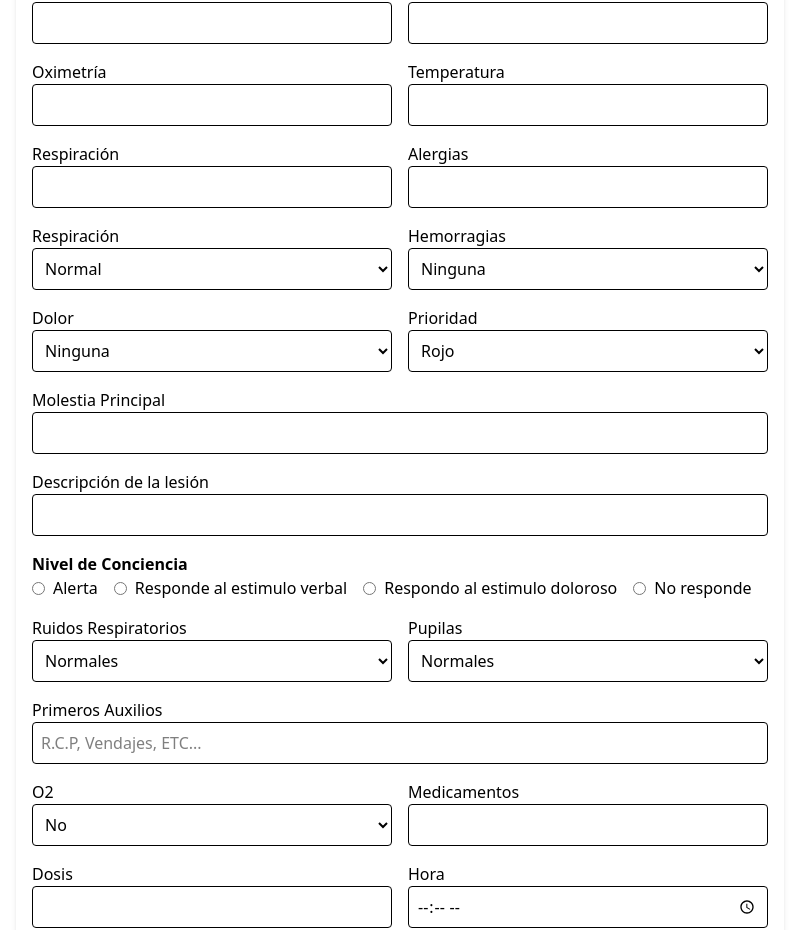
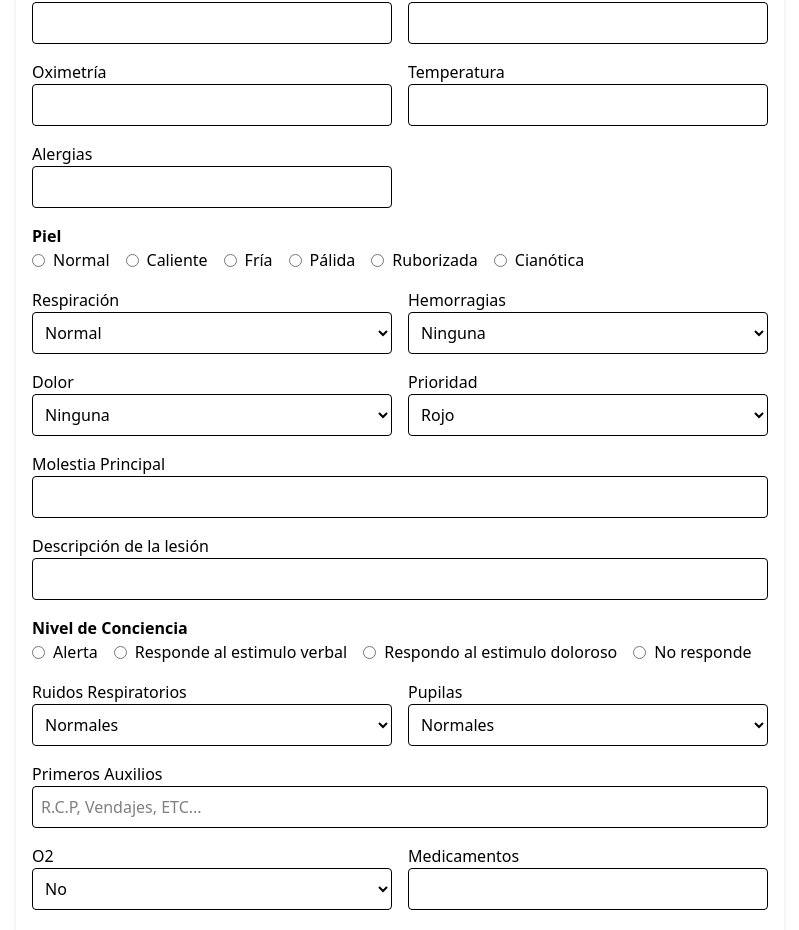
Before and after one commit to humbertoham/ambuform, a Next.js app: page / in a window 1280 px wide. Shown: the part 1189-2119 px from the top of the page, without its empty margins (240-1039 px from the left). Built offline with nearby package versions, Linux system fonts and the light colour scheme.

Commit message:
final version

```diff
--- a/src/components/forms.tsx
+++ b/src/components/forms.tsx
@@ -46,17 +46,20 @@ export default function ReportForm() {
     respiratoryNoise:'',
     aux:'',
     medicine:'',
+    pupile:'',
     medicineHour:'',
     medicineDosis:'',
     oxi:'',
     codeTras:'',
     hospital:'',
     medRec:'',
+    o2:'',
     serviceC:'',
     serviceM:'',
     operator:'',
     tUM1:'',
     tUM2:'',
+    skin:''
   });
   const sigCanvasRef = useRef<SignatureCanvas>(null);
 // Refs
@@ -91,6 +94,9 @@ const [isDrawing, setIsDrawing] = useState(false);
     const page = pdfDoc.getPages()[0];
     const { width, height } = page.getSize();
 
+    const page2 = pdfDoc.getPages()[1];
+   const { width:w2, height:h2 } = page2.getSize();
+
     // 3. Embed a font
     const helveticaFont = await pdfDoc.embedFont(StandardFonts.HelveticaBold);
 
@@ -104,7 +110,7 @@ let currentY = height - margin - logoHeight;
 
 
 // Add title
-currentY -= 70; // Space after logo
+currentY -= 15; // Space after logo
 page.drawText('AmbulanciasTVR - Reporte Médico', {
   x: margin,
   y: currentY,
@@ -198,7 +204,7 @@ const additionalData = [
   [`Tipo de llamada: ${formData.callType}`, `Estado Civil: ${formData.civilStatus}`],
   [`Derechohabiente: ${formData.beneficiary}`, `Profesión: ${formData.profession}`],
   [`Adulto responsable: ${formData.responsibleAdult}`, `Relación: ${formData.relationship}`],
-  [`Teléfono: ${formData.phone}`, `Oximetría: ${formData.vitals}%`],
+  [`Teléfono: ${formData.phone}`, "" ],
 ];
 
 
@@ -207,12 +213,11 @@ additionalData.forEach(([left, right]) => {
 });
 
 
-currentY = addSectionTitle('Información Adicional', currentY - 20);
+currentY = addSectionTitle('Signos Vitales', currentY - 20);
 const additionalDato = [
-  [`Tipo de llamada: ${formData.callType}`, `Estado Civil: ${formData.civilStatus}`],
-  [`Derechohabiente: ${formData.beneficiary}`, `Profesión: ${formData.profession}`],
-  [`Adulto responsable: ${formData.responsibleAdult}`, `Relación: ${formData.relationship}`],
-  [`Teléfono: ${formData.phone}`, `Oximetría: ${formData.vitals}`],
+  [`Presión Arterial: ${formData.arterialPress}`, `Pulso: ${formData.pulse}`],
+  [`Oximetría: ${formData.oxi}%`, `Temperatura: ${formData.temperature}`],
+  [`Alergias: ${formData.alergies}`, `Respiración: ${formData.respiration}`],
 ];
 
 
@@ -223,13 +228,185 @@ additionalDato.forEach(([left, right]) => {
 // Continue with other sections using similar pattern...
 
 // Add footer
-page.drawText('Confidential Medical Document', {
+page.drawText('Documento Médico Confidencial', {
   x: margin,
   y: 40,
   size: 10,
   font: helveticaFont,
   color: rgb(0.5, 0.5, 0.5),
 });
+
+
+
+
+
+
+
+
+
+
+
+// page 2
+const logoHeight2 = 50;
+const margin2 = 50;
+let currentY2 = h2 - margin - logoHeight;
+
+
+
+// Add title
+currentY2 -= 15; // Space after logo
+page2.drawText('AmbulanciasTVR - Reporte Médico', {
+  x: margin,
+  y: currentY2,
+  size: 24,
+  font: helveticaFont,
+  color: rgb(0, 0.2, 0.4), // Dark blue color
+});
+
+// Add decorative line under title
+currentY2 -= 20;
+page2.drawLine({
+  start: { x: margin, y: currentY2 },
+  end: { x: w2 - margin, y: currentY2 },
+  thickness: 2,
+  color: rgb(0, 0.2, 0.4),
+});
+
+// Section styles
+const sectionTitleStyle2 = {
+  font: helveticaFont,
+  size: 14,
+  color: rgb(0, 0.2, 0.4),
+};
+const subsectionTitleStyle2 = {
+  font: helveticaFont,
+  size: 12,
+};
+const normalTextStyle2 = {
+  font: helveticaFont,
+  size: 12,
+};
+
+// Create helper function for section titles
+const addSectionTitle2 = (text:any, y:any) => {
+  page2.drawText(text, { ...sectionTitleStyle2, x: margin, y });
+  return y - 30; // Return new Y position
+};
+
+// Create two-column layout helper
+interface TwoColumnOptions {
+  spacing?: number;
+  rightX?: number;
+  style?: any; // Replace 'any' with your specific text style type if available
+}
+
+const twoColumns2 = (
+  leftText: string,
+  rightText: string,
+  y: number,
+  opts: TwoColumnOptions = {}
+) => {
+  const rightX = opts.rightX ?? w2 - margin - 200;
+  page2.drawText(leftText, { ...opts.style, x: margin, y });
+  page2.drawText(rightText, { ...opts.style, x: rightX, y });
+  return y - (opts.spacing ?? 20);
+};
+
+// Additional Data Section with grid layout
+currentY2 = addSectionTitle2('Estado del Paciente', currentY2 - 20);
+const additionalDatas = [
+  [`Piel: ${formData.skin}`, `Respiración: ${formData.respiration}`],
+  [`Hemorragias: ${formData.bleeding}`, `Dolor: ${formData.pain}`],
+  [`Prioridad: ${formData.priority}`, ``],
+  [`Molestia Principal: ${formData.principal}`, "" ],
+  [`Descripción: ${formData.description}`, "" ],
+];
+
+
+additionalDatas.forEach(([left, right]) => {
+  currentY2 = twoColumns2(left, right, currentY2, { style: normalTextStyle });
+});
+currentY2 = addSectionTitle2('Primeros Auxilios', currentY2 - 20);
+const parte2 = [
+  [`Nivel de Conciencia: ${formData.conLevel}`, `Ruidos Respiratorios: ${formData.respiratoryNoise}`],
+  [`Pupilas: ${formData.pupile}`, `O2: ${formData.o2}`],
+  [`Dosis: ${formData.medicineDosis}` ,`Hora: ${formData.medicineHour}` ],
+  [`Medicamentos: ${formData.medicine}`, ``],
+  [`Primeros Auxilios: ${formData.aux}`, ``],
+];
+
+
+parte2.forEach(([left, right]) => {
+  currentY2 = twoColumns2(left, right, currentY2, { style: normalTextStyle });
+});
+
+currentY2 = addSectionTitle2('Hospital', currentY2 - 20);
+const hospital = [
+  [`Hospital: ${formData.hospital}`, `Médico Receptor: ${formData.medRec}`],
+  [`Código de Traslado: ${formData.codeTras}`, ``],
+
+
+];
+
+
+hospital.forEach(([left, right]) => {
+  currentY2 = twoColumns2(left, right, currentY2, { style: normalTextStyle });
+});
+
+currentY2 = addSectionTitle2('Personal', currentY2 - 20);
+const personal = [
+  [`Jefe de Servicios: ${formData.serviceC}`, `T.UM: ${formData.tUM1}`],
+  [`T.UM: ${formData.tUM2}`, `Médico: ${formData.serviceM}`],
+  [`Operador: ${formData.medicineDosis}` ,`` ],
+
+];
+
+
+personal.forEach(([left, right]) => {
+  currentY2 = twoColumns2(left, right, currentY2, { style: normalTextStyle });
+});
+
+// Continue with other sections using similar pattern...
+
+// Add footer
+page2.drawText('Documento Médico Confidencial', {
+  x: margin,
+  y: 40,
+  size: 10,
+  font: helveticaFont,
+  color: rgb(0.5, 0.5, 0.5),
+});
+
+
+
+
+
+
+
+
+
+
+
+
+
+
+
+
+
+
+
+
+
+
+
+
+
+
+
+
+
+
+
 
     // 5. Embed signature image if exists
     const canvas = sigCanvasRef.current;
@@ -238,8 +415,8 @@ page.drawText('Confidential Medical Document', {
       const sigBytes = await fetch(sigDataUrl).then(res => res.arrayBuffer());
       const sigImage = await pdfDoc.embedPng(sigBytes);
       const sigDims = sigImage.scale(0.5);
-      page.drawImage(sigImage, {
-        x: width - sigDims.width - 50,
+      page2.drawImage(sigImage, {
+        x: width - sigDims.width - 120,
         y: 50,
         width: sigDims.width,
         height: sigDims.height,
@@ -367,16 +544,28 @@ page.drawText('Confidential Medical Document', {
         <label className="flex flex-col"><span>Pulso</span><input type="number" inputMode="numeric" pattern="[0-9]*" name='pulse' onChange={handleChange} className="p-2 border rounded" /></label>
         <label className="flex flex-col"><span>Oximetría</span><input type="number" inputMode="numeric" pattern="[0-9]*" name='oxi'  onChange={handleChange} className="p-2 border rounded" /></label>
         <label className="flex flex-col"><span>Temperatura</span><input type="number" inputMode="numeric" pattern="[0-9]*" name="temperature" onChange={handleChange} className="p-2 border rounded" /></label>
-        <label className="flex flex-col "><span>Respiración</span><input type="text" name="respiration" onChange={handleChange} className="p-2 border rounded" /></label>
-        <label className="flex flex-col "><span>Alergias</span><input type="text" name="address" onChange={handleChange} className="p-2 border rounded" /></label>
+        <label className="flex flex-col "><span>Alergias</span><input type="text" name="alergies" onChange={handleChange} className="p-2 border rounded" /></label>
+       </div>
 
-        <label className="flex flex-col"><span>Respiración</span><select name="sex" onChange={handleChange} className="p-2 border rounded"><option value="Normal">Normal</option><option value="Superficial">Superficial</option></select></label>
-        <label className="flex flex-col"><span>Hemorragias</span><select name="sex" onChange={handleChange} className="p-2 border rounded"><option value="Normal">Ninguna</option><option value="Min.">Min.</option><option value="Mod.">Mod.</option><option value="Sev.">Sev.</option></select></label>
-        <label className="flex flex-col"><span>Dolor</span><select name="sex" onChange={handleChange} className="p-2 border rounded"><option value="Normal">Ninguna</option><option value="Min.">Min.</option><option value="Mod.">Mod.</option><option value="Sev.">Sev.</option></select></label>
+        <fieldset className="mb-4">
+        <legend className="font-semibold">Piel</legend>
+        <div className="flex flex-wrap gap-4">
+          {['Normal','Caliente','Fría','Pálida','Ruborizada','Cianótica'].map(opt => (
+            <label key={opt} className="flex items-center">
+              <input type="radio" name="skin" value={opt} onChange={handleChange} className="mr-2" />{opt}
+            </label>
+          ))}
+        </div>
+      </fieldset>
 
-        <label className="flex flex-col "><span>Prioridad</span><select name="sex" onChange={handleChange} className="p-2 border rounded"><option value="Rojo">Rojo</option><option value="Amarillo">Amarillo</option><option value="Verde">Verde</option><option value="Negro">Negro</option></select></label>
-          <label className="flex flex-col  md:col-span-2"><span>Molestia Principal</span><input type="text" name="address" onChange={handleChange} className="p-2 border rounded" /></label>
-        <label className="flex flex-col  md:col-span-2"><span>Descripción de la lesión</span><input type="text" name="address" onChange={handleChange} className="p-2 border rounded" /></label>
+        <div className="grid grid-cols-1 md:grid-cols-2 gap-4 mb-4">
+        <label className="flex flex-col"><span>Respiración</span><select name="respiration" onChange={handleChange} className="p-2 border rounded"><option value="Normal">Normal</option><option value="Superficial">Superficial</option></select></label>
+        <label className="flex flex-col"><span>Hemorragias</span><select name="bleeding" onChange={handleChange} className="p-2 border rounded"><option value="Normal">Ninguna</option><option value="Min.">Min.</option><option value="Mod.">Mod.</option><option value="Sev.">Sev.</option></select></label>
+        <label className="flex flex-col"><span>Dolor</span><select name="pain" onChange={handleChange} className="p-2 border rounded"><option value="Normal">Ninguna</option><option value="Min.">Min.</option><option value="Mod.">Mod.</option><option value="Sev.">Sev.</option></select></label>
+
+        <label className="flex flex-col "><span>Prioridad</span><select name="priority" onChange={handleChange} className="p-2 border rounded"><option value="Rojo">Rojo</option><option value="Amarillo">Amarillo</option><option value="Verde">Verde</option><option value="Negro">Negro</option></select></label>
+          <label className="flex flex-col  md:col-span-2"><span>Molestia Principal</span><input type="text" name="principal" onChange={handleChange} className="p-2 border rounded" /></label>
+        <label className="flex flex-col  md:col-span-2"><span>Descripción de la lesión</span><input type="text" name="description" onChange={handleChange} className="p-2 border rounded" /></label>
 
       </div>{/* (igual que antes: date, unit, shift, horarios, transporte, datos) */}
 
@@ -386,36 +575,36 @@ page.drawText('Confidential Medical Document', {
         <div className="flex flex-wrap gap-4">
           {['Alerta','Responde al estimulo verbal','Respondo al estimulo doloroso','No responde'].map(opt => (
             <label key={opt} className="flex items-center">
-              <input type="radio" name="beneficiary" value={opt} onChange={handleChange} className="mr-2" />{opt}
+              <input type="radio" name="conLevel" value={opt} onChange={handleChange} className="mr-2" />{opt}
             </label>
           ))}
         </div>
       </fieldset>
 
 <div className="grid grid-cols-1 md:grid-cols-2 gap-4 mb-4">
-        <label className="flex flex-col"><span>Ruidos Respiratorios</span><select name="sex" onChange={handleChange} className="p-2 border rounded"><option value="Normales">Normales</option><option value="Estertores">Estertores</option><option value="Estridor">Estridor</option><option value="Roncus">Roncus</option><option value="Sibilancias">Sibilancias</option></select></label>
-        <label className="flex flex-col"><span>Pupilas</span><select name="sex" onChange={handleChange} className="p-2 border rounded"><option value="Normales">Normales</option><option value="Dilatadas">Dilatadas</option><option value="Contraidas">Contraidas</option><option value="Asimétricas">Asimétricas</option></select></label>
+        <label className="flex flex-col"><span>Ruidos Respiratorios</span><select name="respiratoryNoise" onChange={handleChange} className="p-2 border rounded"><option value="Normales">Normales</option><option value="Estertores">Estertores</option><option value="Estridor">Estridor</option><option value="Roncus">Roncus</option><option value="Sibilancias">Sibilancias</option></select></label>
+        <label className="flex flex-col"><span>Pupilas</span><select name="pupile" onChange={handleChange} className="p-2 border rounded"><option value="Normales">Normales</option><option value="Dilatadas">Dilatadas</option><option value="Contraidas">Contraidas</option><option value="Asimétricas">Asimétricas</option></select></label>
 
-   <label className="flex flex-col md:col-span-2"><span>Primeros Auxilios</span><input type="text" placeholder='R.C.P, Vendajes, ETC...' name="responsibleAdult" onChange={handleChange} className="p-2 border rounded" /></label>
-   <label className="flex flex-col"><span>O2</span><select name="sex" onChange={handleChange} className="p-2 border rounded"><option value="No">No</option><option value="Sí">Sí</option></select></label>
-  <label className="flex flex-col"><span>Medicamentos</span><input type="text" name="responsibleAdult" onChange={handleChange} className="p-2 border rounded" /></label>
-        <label className="flex flex-col"><span>Dosis</span><input type="text" name="responsibleAdult" onChange={handleChange} className="p-2 border rounded" /></label>
-        <label className="flex flex-col"><span>Hora</span><input type="time" name="responsibleAdult" onChange={handleChange} className="p-2 border rounded" /></label>
+   <label className="flex flex-col md:col-span-2"><span>Primeros Auxilios</span><input type="text" placeholder='R.C.P, Vendajes, ETC...' name="aux" onChange={handleChange} className="p-2 border rounded" /></label>
+   <label className="flex flex-col"><span>O2</span><select name="o2" onChange={handleChange} className="p-2 border rounded"><option value="No">No</option><option value="Sí">Sí</option></select></label>
+  <label className="flex flex-col"><span>Medicamentos</span><input type="text" name="medicine" onChange={handleChange} className="p-2 border rounded" /></label>
+        <label className="flex flex-col"><span>Dosis</span><input type="text" name="medicineDosis" onChange={handleChange} className="p-2 border rounded" /></label>
+        <label className="flex flex-col"><span>Hora</span><input type="time" name="medicineHour" onChange={handleChange} className="p-2 border rounded" /></label>
 
-        <label className="flex flex-col"><span>Código de traslado al Hospital</span><input type="number" inputMode="numeric" pattern="[0-9]*" name="responsibleAdult" onChange={handleChange} className="p-2 border rounded" /></label>
+        <label className="flex flex-col"><span>Código de traslado al Hospital</span><input type="number" inputMode="numeric" pattern="[0-9]*" name="codeTras" onChange={handleChange} className="p-2 border rounded" /></label>
 
-<label className="flex flex-col"><span>Hospital</span><input type="text" name="responsibleAdult" onChange={handleChange} className="p-2 border rounded" /></label>
+<label className="flex flex-col"><span>Hospital</span><input type="text" name="hospital" onChange={handleChange} className="p-2 border rounded" /></label>
 
 </div>
             <div className="grid grid-cols-1 md:grid-cols-2 gap-4 mb-4">
 
-        <label className="flex flex-col"><span>Jefe de Servicios</span><input type="text" name="responsibleAdult" onChange={handleChange} className="p-2 border rounded" /></label>
+        <label className="flex flex-col"><span>Jefe de Servicios</span><input type="text" name="serviceC" onChange={handleChange} className="p-2 border rounded" /></label>
 
-        <label className="flex flex-col"><span>T. UM</span><input type="text" name="responsibleAdult" onChange={handleChange} className="p-2 border rounded" /></label>
+        <label className="flex flex-col"><span>T. UM</span><input type="text" name="tUM1" onChange={handleChange} className="p-2 border rounded" /></label>
 
-        <label className="flex flex-col"><span>T. UM</span><input type="text" name="responsibleAdult" onChange={handleChange} className="p-2 border rounded" /></label>
-        <label className="flex flex-col"><span>Médico</span><input type="text" name="relationship" onChange={handleChange} className="p-2 border rounded" /></label>
-        <label className="flex flex-col"><span>Operador</span><input type="text"  name="phone" onChange={handleChange} className="p-2 border rounded" /></label>
+        <label className="flex flex-col"><span>T. UM</span><input type="text" name="tUM2" onChange={handleChange} className="p-2 border rounded" /></label>
+        <label className="flex flex-col"><span>Médico</span><input type="text" name="serviceM" onChange={handleChange} className="p-2 border rounded" /></label>
+        <label className="flex flex-col"><span>Operador</span><input type="text"  name="operator" onChange={handleChange} className="p-2 border rounded" /></label>
       </div>{/* (igual que antes: date, unit, shift, horarios, transporte, datos) */}
 
 
@@ -429,7 +618,7 @@ page.drawText('Confidential Medical Document', {
   penColor="black"
   ref={sigCanvasRef}
   canvasProps={{
-    width: 500, // definido en píxeles
+    width: 300, // definido en píxeles
     height: 200,
     className: 'border rounded'
   }}
```
Also changed, not shown: 1 other file (tests, documents, lock files or other folders).
